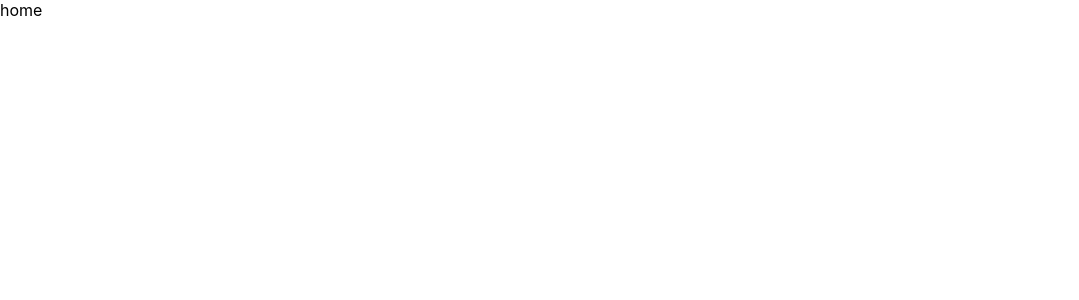
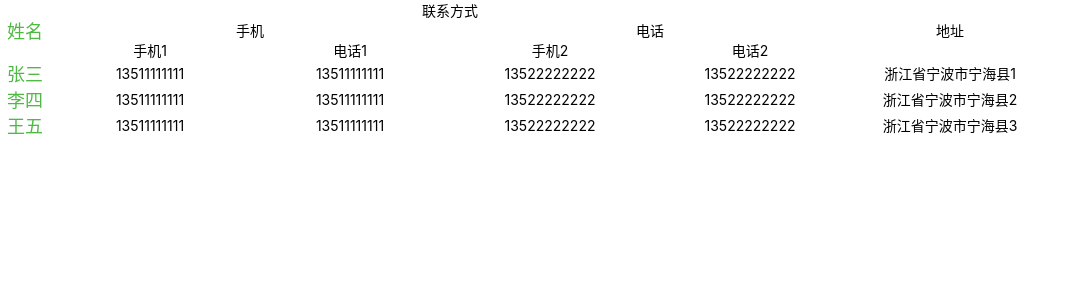
Before and after one commit to qianyuzzf/qy-components-library, a Vue app: page / in a window 1280 px wide. Shown: the top 300 px of the page, without its empty margins (0-1079 px from the left). Built offline with nearby package versions, Linux system fonts and the light colour scheme.

Commit message:
table组件暂存

```diff
--- /dev/null
+++ b/src/components/qy-table/components/RecursiveComponent.vue
@@ -0,0 +1,36 @@
+<template>
+  <div class="qy-title-row-item" v-for="(item, index) in data" :key="index">
+    <div class="qy-title-row-item-label" :style="getRowItemStyle(item)">{{ item?.label }}</div>
+    <div class="qy-title-row-item-children" v-if="Array.isArray(item?.children) && item.children.length > 0">
+      <RecursiveComponent :data="item.children"></RecursiveComponent>
+    </div>
+  </div>
+</template>
+
+<script setup>
+import { getRowItemStyle } from '@/components/qy-table/config.js'
+
+const props = defineProps({
+  data: {
+    type: Array,
+    required: true,
+  },
+})
+</script>
+
+<script>
+export default {
+  name: 'RecursiveComponent',
+}
+</script>
+
+<style lang="scss">
+.qy-title-row-item {
+  flex-shrink: 0;
+
+  .qy-title-row-item-children {
+    display: flex;
+    align-items: center;
+  }
+}
+</style>
--- /dev/null
+++ b/src/components/qy-table/config.js
@@ -0,0 +1,11 @@
+// 获取文本样式
+export const getRowItemStyle = (item) => {
+  const { fontSize, width, color, background, textAlign } = item?.style || {}
+  return {
+    fontSize,
+    width: ['', '0', 0, '0px'].includes(width) ? '' : width,
+    color,
+    background,
+    textAlign,
+  }
+}
--- /dev/null
+++ b/src/components/qy-table/index.scss
@@ -0,0 +1,29 @@
+.qy-table {
+  width: 100%;
+
+  .qy-table-content {
+    width: 100%;
+
+    .qy-table-content-title {
+      width: 100%;
+
+      .qy-title-row {
+        display: flex;
+        align-items: center;
+      }
+    }
+
+    .qy-table-content-main {
+      width: 100%;
+
+      .qy-main-row {
+        display: flex;
+        align-items: center;
+
+        .qy-main-row-item {
+          flex-shrink: 0;
+        }
+      }
+    }
+  }
+}
--- /dev/null
+++ b/src/components/qy-table/index.vue
@@ -0,0 +1,100 @@
+<template>
+  <div class="qy-table">
+    <div class="qy-table-content">
+      <div class="qy-table-content-title">
+        <div class="qy-title-row">
+          <RecursiveComponent :data="title"></RecursiveComponent>
+        </div>
+      </div>
+      <div class="qy-table-content-main">
+        <div class="qy-main-row" v-for="(item, index) in data" :key="index">
+          <div
+            class="qy-main-row-item"
+            v-for="(item2, index2) in columnsInfoArray"
+            :key="index2"
+            :style="getRowItemStyle(item2)"
+          >
+            {{ item[item2.value] }}
+          </div>
+        </div>
+      </div>
+      <div class="qy-table-content-footer"></div>
+    </div>
+  </div>
+</template>
+
+<script setup>
+import { getRowItemStyle } from '@/components/qy-table/config.js'
+import RecursiveComponent from '@/components/qy-table/components/RecursiveComponent.vue'
+
+const props = defineProps({
+  title: {
+    type: Array,
+    required: true,
+  },
+  data: {
+    type: Array,
+    required: true,
+  },
+  itemStyle: {
+    type: Object,
+    required: false,
+    default: () => ({}),
+  },
+})
+
+const columnsInfo = {} // 储存每列信息
+const columnsInfoArray = [] // 储存每列信息数组
+
+// 获取文本宽度
+const getTextWidth = (text, fontSize) => {
+  const htmlElement = document.documentElement  // 获取 <html> 元素
+  const computedStyle = window.getComputedStyle(htmlElement)  // 获取计算后的样式
+  // 通过canvas获取文本宽度
+  const canvas = document.createElement('canvas')
+  const context = canvas.getContext('2d')
+  context.font = `${fontSize} ${computedStyle.fontFamily}`
+  const metrics = context.measureText(text)
+  return Math.ceil(metrics.width + 4) // 获取的宽度留4px边距向上取整
+}
+
+// 初始化节点
+const initNode = (nodes) => {
+  const { itemStyle } = props || {}
+  if (Array.isArray(nodes)) {
+    nodes.forEach(item => {
+      const { style, children, label, value } = item || {}
+      const fontSize = style?.fontSize || itemStyle?.fontSize || '16px'
+      let width = '0'
+      const color = style?.color || itemStyle?.color
+      const background = style?.background || itemStyle?.background
+      const textAlign = style?.textAlign || itemStyle?.textAlign || 'left'
+      if (!children || children.length === 0) {
+        width = style?.width || itemStyle?.width || getTextWidth(label, fontSize) + 'px' // 末节点才设置宽度
+        columnsInfo[value] = item // 末节点信息存储到每列信息
+        columnsInfoArray.push(item) // 末节点信息存储到每列信息数组
+      } else {
+        initNode(children)
+      }
+      item.style = {
+        ...style,
+        fontSize,
+        width,
+        color,
+        background,
+        textAlign,
+      }
+    })
+  }
+}
+
+const init = () => {
+  initNode(props.title)
+}
+
+init()
+</script>
+
+<style lang="scss">
+@use '@/components/qy-table/index.scss';
+</style>
--- a/src/views/home/index.vue
+++ b/src/views/home/index.vue
@@ -1,9 +1,98 @@
 <template>
   <div>
-    home
+    <QyTable
+      :title="title"
+      :data="data"
+      :itemStyle="itemStyle"
+    ></QyTable>
   </div>
 </template>
 
-<script setup></script>
+<script setup>
+import QyTable from '@/components/qy-table/index.vue'
+
+const title = [
+  {
+    label: '姓名',
+    value: 'username',
+    style: {
+      fontSize: '18px',
+      color: '#4eba44',
+      width: '50px',
+    },
+  },
+  {
+    label: '联系方式',
+    value: 'phone',
+    children: [
+      {
+        label: '手机',
+        value: 'phone',
+        children: [
+          {
+            label: '手机1',
+            value: 'phone1',
+          },
+          {
+            label: '电话1',
+            value: 'telephone1',
+          },
+        ]
+      },
+      {
+        label: '电话',
+        value: 'telephone',
+        children: [
+          {
+            label: '手机2',
+            value: 'phone2',
+          },
+          {
+            label: '电话2',
+            value: 'telephone2',
+          },
+        ]
+      },
+    ]
+  },
+  {
+    label: '地址',
+    value: 'address',
+  },
+]
+
+const data = [
+  {
+    username: '张三',
+    phone1: '13511111111',
+    telephone1: '13511111111',
+    phone2: '13522222222',
+    telephone2: '13522222222',
+    address: '浙江省宁波市宁海县1',
+  },
+  {
+    username: '李四',
+    phone1: '13511111111',
+    telephone1: '13511111111',
+    phone2: '13522222222',
+    telephone2: '13522222222',
+    address: '浙江省宁波市宁海县2',
+  },
+  {
+    username: '王五',
+    phone1: '13511111111',
+    telephone1: '13511111111',
+    phone2: '13522222222',
+    telephone2: '13522222222',
+    address: '浙江省宁波市宁海县3',
+  },
+]
+
+const itemStyle = {
+  fontSize: '14px',
+  width: '200px',
+  textAlign: 'center',
+}
+</script>
 
 <style lang="scss" scoped></style>
```
Also changed, not shown: src/utils/index.js (added).
